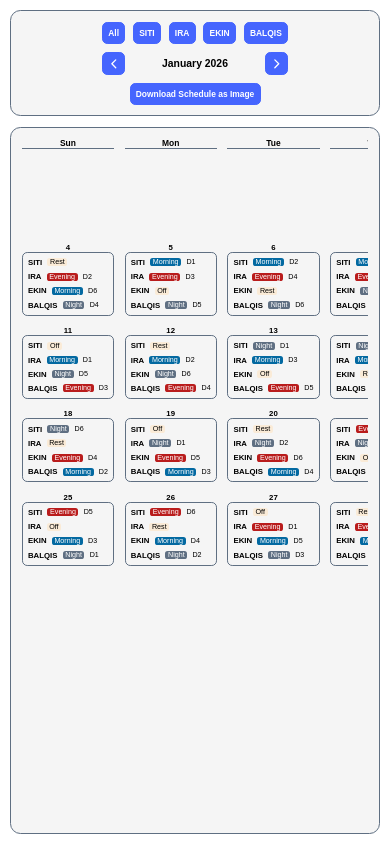
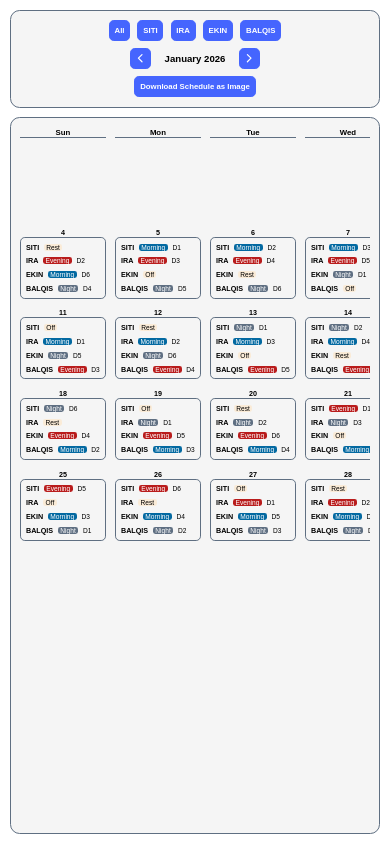
Before and after one commit to akmaazmi/shiftschedule2026, a plain HTML site: page index.html in a window 390 px wide. Drawn offline with nearby package versions, Linux system fonts and the light colour scheme; a web font is replaced by a local one.

Commit message:
Update style.css

```diff
--- a/style.css
+++ b/style.css
@@ -1,4 +1,5 @@
 :root {
+  --scale: 1;
   --primary: #4565fe;
   --morning: #0369a1;
   --evening: #b91c1c;
@@ -7,24 +8,8 @@
   --rest: antiquewhite;
   --background-default: whitesmoke;
 
-  --space-xxs: 4px;
-  --space-xs: 8px;
-  --space-sm: 12px;
-  --space-md: 16px;
-
-  --fs-xxs: 11px;
-  --fs-xs: 12px;
-  --fs-sm: 13px;
-  --fs-md: 16px;
-
-  --radius-xxs: 4px;
-  --radius-xs: 8px;
-  --radius-md: 16px;
-
-  --border-default: 2px solid var(--night);
-  --border-active: 2px solid var(--primary);
-
-  --icon-size: 24px;
+  --border-default: calc(2px * var(--scale)) solid var(--night);
+  --border-active: calc(2px * var(--scale)) solid var(--primary);
 }
 
 * {
@@ -42,7 +27,7 @@ body {
   display: flex;
   flex-direction: column;
   height: 100dvh;
-  padding: var(--space-md);
+  padding: calc(16px * var(--scale));
 }
 
 .header {
@@ -51,10 +36,10 @@ body {
   display: flex;
   flex-wrap: wrap;
   justify-content: space-between;
-  padding: var(--space-md);
+  padding: calc(16px * var(--scale));
   background: var(--background-default);
   border: var(--border-default);
-  border-radius: var(--radius-md);
+  border-radius: calc(16px * var(--scale));
 }
 
 /* version label (small text at top of header) */
@@ -62,7 +47,7 @@ body {
   position: absolute;
   left: 50%;
   top: 3%;
-  font-size: var(--fs-xs);
+  font-size: calc(12px * var(--scale));
   font-weight: 600;
   color: #6b7280;
   transform: translate(-50%);
@@ -72,17 +57,17 @@ body {
 .filters {
   align-items: center;
   display: flex;
-  gap: var(--space-sm);
+  gap: calc(12px * var(--scale));
 }
 
 .filter-pill {
-  padding: var(--space-xs);
+  padding: calc(8px * var(--scale));
   font-family: inherit;
-  font-size: var(--fs-sm);
+  font-size: calc(13px * var(--scale));
   font-weight: 600;
   cursor: pointer;
   transition: all .15s ease;
-  border-radius: var(--radius-xs);
+  border-radius: calc(8px * var(--scale));
 }
 
 .filter-pill.active {
@@ -108,7 +93,7 @@ body {
   align-items: center;
   display: flex;
   left: 50%;
-  gap: var(--space-xs);
+  gap: calc(8px * var(--scale));
   transform: translate(-50%);
 }
 
@@ -119,15 +104,15 @@ body {
   background: var(--primary);
   border: var(--border-active);
   cursor: pointer;
-  border-radius: var(--radius-xs);
-  padding-block: var(--space-xxs);
-  padding-inline: var(--space-xxs);
+  border-radius: calc(8px * var(--scale));
+  padding-block: calc(4px * var(--scale));
+  padding-inline: calc(4px * var(--scale));
 }
 
 .icon-btn svg {
   display: block;
-  height: var(--icon-size);
-  width: var(--icon-size);
+  height: calc(24px * var(--scale));
+  width: calc(24px * var(--scale));
   fill: none;
   stroke: white;
   stroke-linecap: round;
@@ -137,9 +122,9 @@ body {
 
 .month-label {
   display: block;
-  width: 130px;
+  width: calc(130px * var(--scale));
   font-family: inherit;
-  font-size: var(--fs-md);
+  font-size: calc(16px * var(--scale));
   font-weight: 600;
   text-align: center;
   color: black;
@@ -151,27 +136,27 @@ body {
 }
 
 .download-btn {
-  padding: var(--space-xs);
+  padding: calc(8px * var(--scale));
   font-family: inherit;
-  font-size: var(--fs-sm);
+  font-size: calc(13px * var(--scale));
   font-weight: 600;
   color: white;
   background: var(--primary);
   border: var(--border-active);
   cursor: pointer;
-  border-radius: var(--radius-xs);
+  border-radius: calc(8px * var(--scale));
 }
 
 .calendar {
   display: flex;
   flex-direction: column;
   flex-grow: 1;
-  margin-top: var(--space-md);
+  margin-top: calc(16px * var(--scale));
   overflow: hidden;
-  padding: var(--space-md);
+  padding: calc(16px * var(--scale));
   background: var(--background-default);
   border: var(--border-default);
-  border-radius: var(--radius-md);
+  border-radius: calc(16px * var(--scale));
 }
 
 .calendar-grid-container {
@@ -181,16 +166,16 @@ body {
 
 .calendar-grid {
   display: grid;
-  padding-right: var(--space-md);
+  padding-right: calc(16px * var(--scale));
   grid-template-columns: repeat(7, 1fr);
-  gap: var(--space-md);
+  gap: calc(16px * var(--scale));
 }
 
 .day-name {
   position: sticky;
   top: 0;
   z-index: 5;
-  font-size: var(--fs-sm);
+  font-size: calc(13px * var(--scale));
   font-weight: 600;
   text-align: center;
   color: black;
@@ -199,28 +184,28 @@ body {
 }
 
 .date {
-  font-size: var(--fs-xs);
+  font-size: calc(12px * var(--scale));
   font-weight: 600;
   text-align: center;
 }
 
 .day {
-  padding: var(--space-xs) var(--space-xs) 0 var(--space-xs);
+  padding: calc(8px * var(--scale)) calc(8px * var(--scale)) 0 calc(8px * var(--scale));
   background: var(--background-default);
   border: var(--border-default);
-  border-radius: var(--radius-xs);
+  border-radius: calc(8px * var(--scale));
 }
 
 .person {
   align-items: center;
   display: flex;
-  padding-bottom: var(--space-xs);
-  gap: var(--space-xs);
+  padding-bottom: calc(8px * var(--scale));
+  gap: calc(8px * var(--scale));
 }
 
 .name-pill {
   color: black;
-  font-size: var(--fs-xs);
+  font-size: calc(12px * var(--scale));
   font-weight: 600;
 }
 
@@ -250,14 +235,14 @@ body {
 }
 
 .shift-pill {
-  padding: 0 var(--space-xxs);
-  font-size: var(--fs-xxs);
+  padding: 0 calc(4px * var(--scale));
+  font-size: calc(11px * var(--scale));
   white-space: nowrap;
-  border-radius: var(--radius-xxs);
+  border-radius: calc(4px * var(--scale));
 }
 
 .work-cycle-label {
-  font-size: var(--fs-xxs);
+  font-size: calc(11px * var(--scale));
   color: black;
 }
 
@@ -296,12 +281,12 @@ body {
   max-width: 40vw;
   background: var(--background-default);
   animation: slideIn 0.3s;
-  border-radius: var(--radius-md);
+  border-radius: calc(16px * var(--scale));
 }
 
 @keyframes slideIn {
   from {
-    transform: translateY(-50px);
+    transform: translateY(calc(-50px * var(--scale)));
     opacity: 0;
   }
 
@@ -315,24 +300,24 @@ body {
   align-items: center;
   display: flex;
   justify-content: flex-start;
-  padding: var(--space-md);
+  padding: calc(16px * var(--scale));
   border-bottom: var(--border-default);
 }
 
 .modal-header h2 {
   margin: 0;
-  font-size: var(--fs-md);
+  font-size: calc(16px * var(--scale));
   font-weight: 600;
   color: black;
 }
 
 .modal-body {
   flex: 1;
-  padding: var(--space-md);
+  padding: calc(16px * var(--scale));
 }
 
 .modal-section {
-  margin-bottom: var(--space-md);
+  margin-bottom: calc(16px * var(--scale));
 }
 
 .modal-section:last-child {
@@ -341,8 +326,8 @@ body {
 
 .modal-section h3 {
   margin: 0;
-  padding-bottom: var(--space-xs);
-  font-size: var(--fs-sm);
+  padding-bottom: calc(8px * var(--scale));
+  font-size: calc(13px * var(--scale));
   font-weight: 600;
   color: black;
 }
@@ -350,17 +335,17 @@ body {
 .modal-filters {
   display: flex;
   flex-wrap: wrap;
-  gap: var(--space-sm);
+  gap: calc(12px * var(--scale));
 }
 
 .modal-filter-pill {
-  padding: var(--space-xs);
+  padding: calc(8px * var(--scale));
   font-family: inherit;
-  font-size: var(--fs-sm);
+  font-size: calc(13px * var(--scale));
   font-weight: 600;
   cursor: pointer;
   transition: all 0.15s;
-  border-radius: var(--radius-xs);
+  border-radius: calc(8px * var(--scale));
 }
 
 .modal-filter-pill:not(.active) {
@@ -385,19 +370,19 @@ body {
   align-items: center;
   display: flex;
   justify-content: flex-end;
-  padding: var(--space-md);
+  padding: calc(16px * var(--scale));
   border-top: var(--border-default);
-  gap: var(--space-sm);
+  gap: calc(12px * var(--scale));
 }
 
 .modal-btn {
-  padding: var(--space-xs);
+  padding: calc(8px * var(--scale));
   font-family: inherit;
-  font-size: var(--fs-sm);
+  font-size: calc(13px * var(--scale));
   font-weight: 600;
   cursor: pointer;
   transition: all 0.15s;
-  border-radius: var(--radius-xs);
+  border-radius: calc(8px * var(--scale));
 }
 
 .modal-btn-cancel {
@@ -445,7 +430,7 @@ body {
 }
 
 .preview-instruction {
-  font-size: var(--fs-xs);
+  font-size: calc(12px * var(--scale));
   color: black;
 }
 
@@ -473,9 +458,9 @@ body {
 }
 
 .preview-label {
-  padding-bottom: var(--space-sm);
+  padding-bottom: calc(12px * var(--scale));
   width: 100%;
-  font-size: var(--fs-xs);
+  font-size: calc(12px * var(--scale));
   font-weight: 600;
   text-align: center;
   word-break: break-word;
@@ -484,29 +469,12 @@ body {
 
 @media (max-width: 768px) {
   :root {
-    --space-xxs: 2.6px;
-    --space-xs: 5.2px;
-    --space-sm: 7.8px;
-    --space-md: 10.4px;
-
-    --fs-xxs: 7.15px;
-    --fs-xs: 7.8px;
-    --fs-sm: 8.45px;
-    --fs-md: 10.4px;
-
-    --radius-xxs: 2.6px;
-    --radius-xs: 5.2px;
-    --radius-md: 10.4px;
-
-    --border-default: 1.3px solid var(--night);
-    --border-active: 1.3px solid var(--primary);
-
-    --icon-size: 15.6px;
+    --scale: 0.8;
   }
 
   .header {
     flex-direction: column;
-    gap: var(--space-sm);
+    gap: calc(12px * var(--scale));
   }
 
   .month-control {
@@ -523,29 +491,12 @@ body {
 /* Mobile devices (480px and below) */
 @media (max-width: 480px) {
   :root {
-    --space-xxs: 2.6px;
-    --space-xs: 5.2px;
-    --space-sm: 7.8px;
-    --space-md: 10.4px;
-
-    --fs-xxs: 7.15px;
-    --fs-xs: 7.8px;
-    --fs-sm: 8.45px;
-    --fs-md: 10.4px;
-
-    --radius-xxs: 2.6px;
-    --radius-xs: 5.2px;
-    --radius-md: 10.4px;
-
-    --border-default: 1.3px solid var(--night);
-    --border-active: 1.3px solid var(--primary);
-
-    --icon-size: 15.6px;
+    --scale: 0.6;
   }
 
   .header {
     flex-direction: column;
-    gap: var(--space-sm);
+    gap: calc(12px * var(--scale));
   }
 
   .month-control {
```
